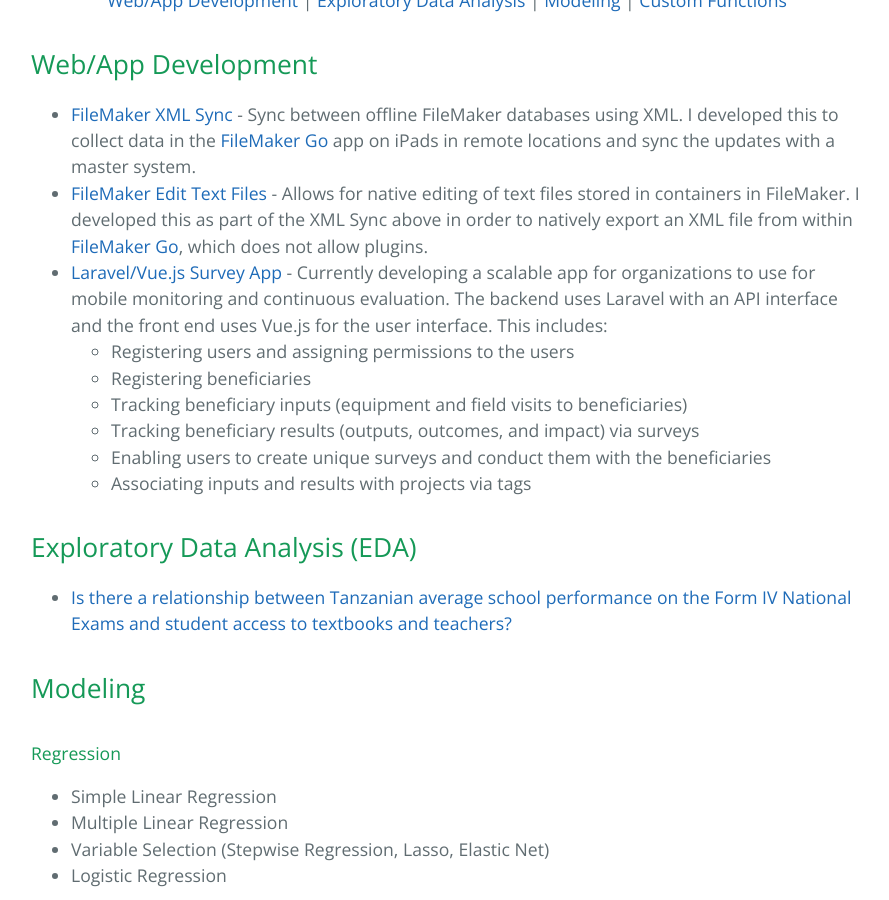
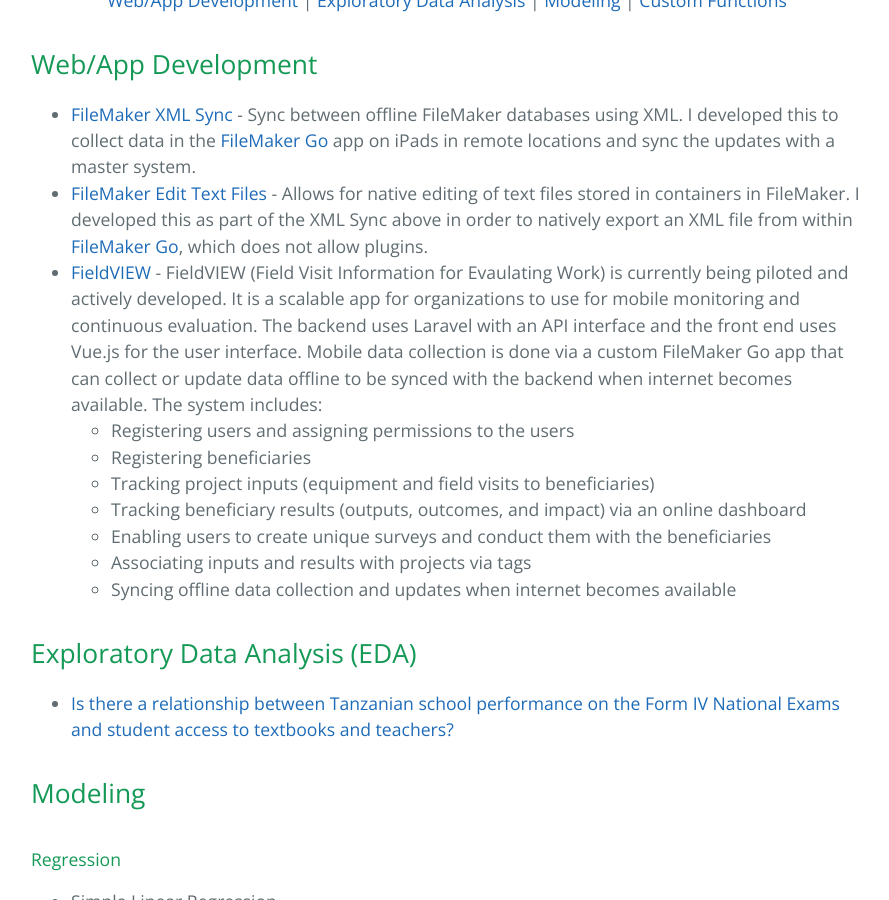
Before and after one commit to jmtritch/jmtritch.github.io, a Jekyll site: the page built from index.md, in a window 1280 px wide and 900 px high, scrolled down 362 px. Shown: the whole window, without its empty margins (193-1082 px from the left). Built offline with Jekyll 4.4.1, drawn with Linux system fonts in a browser that asks for light colours; our own code applies the rules of GitHub Pages for plain Markdown files.

Commit message:
Update FieldVIEW description

```diff
--- a/index.md
+++ b/index.md
@@ -9,17 +9,18 @@
 
 - [FileMaker XML Sync](https://github.com/jmtritch/FileMaker_XML_Sync){:target="blank"} - Sync between offline FileMaker databases using XML.  I developed this to collect data in the [FileMaker Go](https://www.filemaker.com/products/filemaker-go/) app on iPads in remote locations and sync the updates with a master system.
 - [FileMaker Edit Text Files](https://github.com/jmtritch/FileMaker_Edit_Text_Files){:target="blank"} - Allows for native editing of text files stored in containers in FileMaker.  I developed this as part of the XML Sync above in order to natively export an XML file from within [FileMaker Go](https://www.filemaker.com/products/filemaker-go/), which does not allow plugins.
-- [Laravel/Vue.js Survey App](#) - Currently developing a scalable app for organizations to use for mobile monitoring and continuous evaluation.  The backend uses Laravel with an API interface and the front end uses Vue.js for the user interface.  This includes:
+- [FieldVIEW](https://data.forestspemba.org) - FieldVIEW (Field Visit Information for Evaulating Work) is currently being piloted and actively developed.  It is a scalable app for organizations to use for mobile monitoring and continuous evaluation.  The backend uses Laravel with an API interface and the front end uses Vue.js for the user interface.  Mobile data collection is done via a custom FileMaker Go app that can collect or update data offline to be synced with the backend when internet becomes available.  The system includes:
     - Registering users and assigning permissions to the users
     - Registering beneficiaries
-    - Tracking beneficiary inputs (equipment and field visits to beneficiaries)
-    - Tracking beneficiary results (outputs, outcomes, and impact) via surveys
+    - Tracking project inputs (equipment and field visits to beneficiaries)
+    - Tracking beneficiary results (outputs, outcomes, and impact) via an online dashboard
     - Enabling users to create unique surveys and conduct them with the beneficiaries
     - Associating inputs and results with projects via tags
+    - Syncing offline data collection and updates when internet becomes available
 
 ## Exploratory Data Analysis (EDA) <a name="eda"></a>
 
-- [Is there a relationship between Tanzanian average school performance on the Form IV National Exams and student access to textbooks and teachers?](eda/tz_stdnt_tchr_bks)
+- [Is there a relationship between Tanzanian school performance on the Form IV National Exams and student access to textbooks and teachers?](eda/tz_stdnt_tchr_bks)
 
 ## Modeling <a name="model"></a>
 
```
